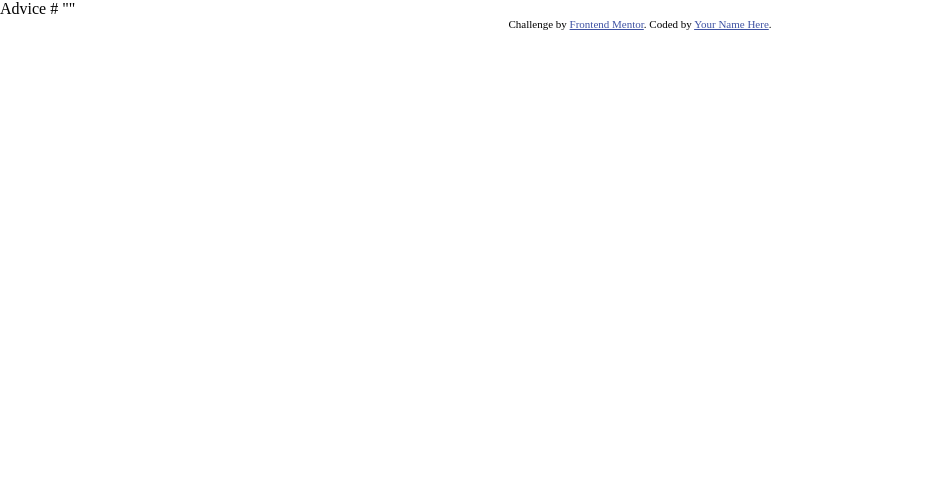
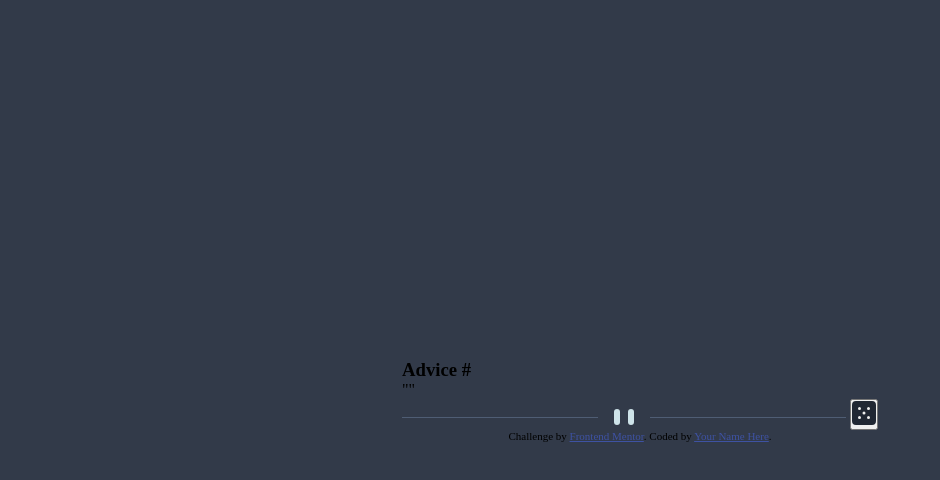
Before and after one commit to kaynanlDev/Advince, a plain HTML site: page index.html in a window 1280 px wide. Shown: the whole page, without its empty margins (0-940 px from the left). Drawn offline with nearby package versions, Linux system fonts and the light colour scheme.

Commit message:
html do projeto

```diff
--- a/css/style.scss
+++ b/css/style.scss
@@ -12,4 +12,12 @@ $Dark-Blue: hsl(218, 23%, 16%);
 body{
     width: 100%;
     height: 100vh;
+    background-color: $Dark-Grayish-Blue;
+    display: flex;
+    flex-direction: column;
+    align-items: center;
+    justify-content: center;
 }
+
+.attribution { font-size: 11px; text-align: center; }
+.attribution a { color: hsl(228, 45%, 44%); }
--- a/index.html
+++ b/index.html
@@ -9,23 +9,17 @@
   <link href="https://fonts.googleapis.com/css2?family=Manrope:wght@200..800&display=swap" rel="stylesheet">
   <link rel="stylesheet" href="css/style.css">
   <title>Frontend Mentor | Advice generator app</title>
-
-  <!-- Feel free to remove these styles or customise in your own stylesheet 👍 -->
-  <style>
-    .attribution { font-size: 11px; text-align: center; }
-    .attribution a { color: hsl(228, 45%, 44%); }
-  </style>
 </head>
 <body>
-
-  Advice #<!-- Advice ID goes here -->
-
-  "<!-- Advice text goes here -->"
-
+  <main>
+    <h3>Advice #<span class="adive-num"></span></h3>
+    <p class="advice-msg">"<!-- Advice text goes here -->"</p>
+    <img src="images/pattern-divider-desktop.svg" alt="pattern-divider-desktop">
+    <button><img src="images/icon-dice.svg" alt="icon-dice"></button>
+  </main>
   <div class="attribution">
     Challenge by <a href="https://www.frontendmentor.io?ref=challenge" target="_blank">Frontend Mentor</a>.
     Coded by <a href="#">Your Name Here</a>.
   </div>
-  <script src="https://cdn.jsdelivr.net/npm/bootstrap@5.3.3/dist/js/bootstrap.bundle.min.js"></script>
 </body>
 </html>
```
Also changed, not shown: css/style.css, 1 other file.
